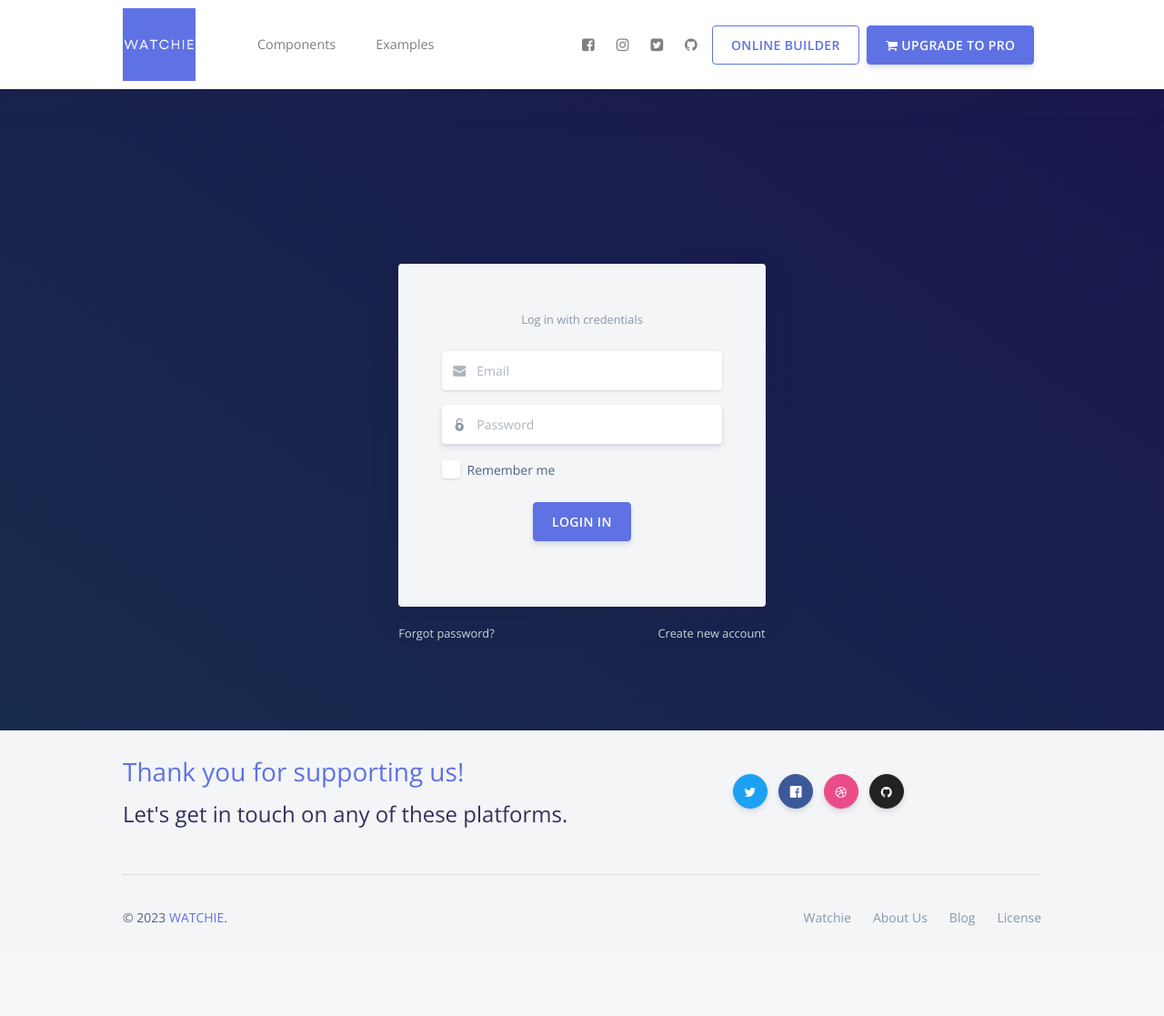
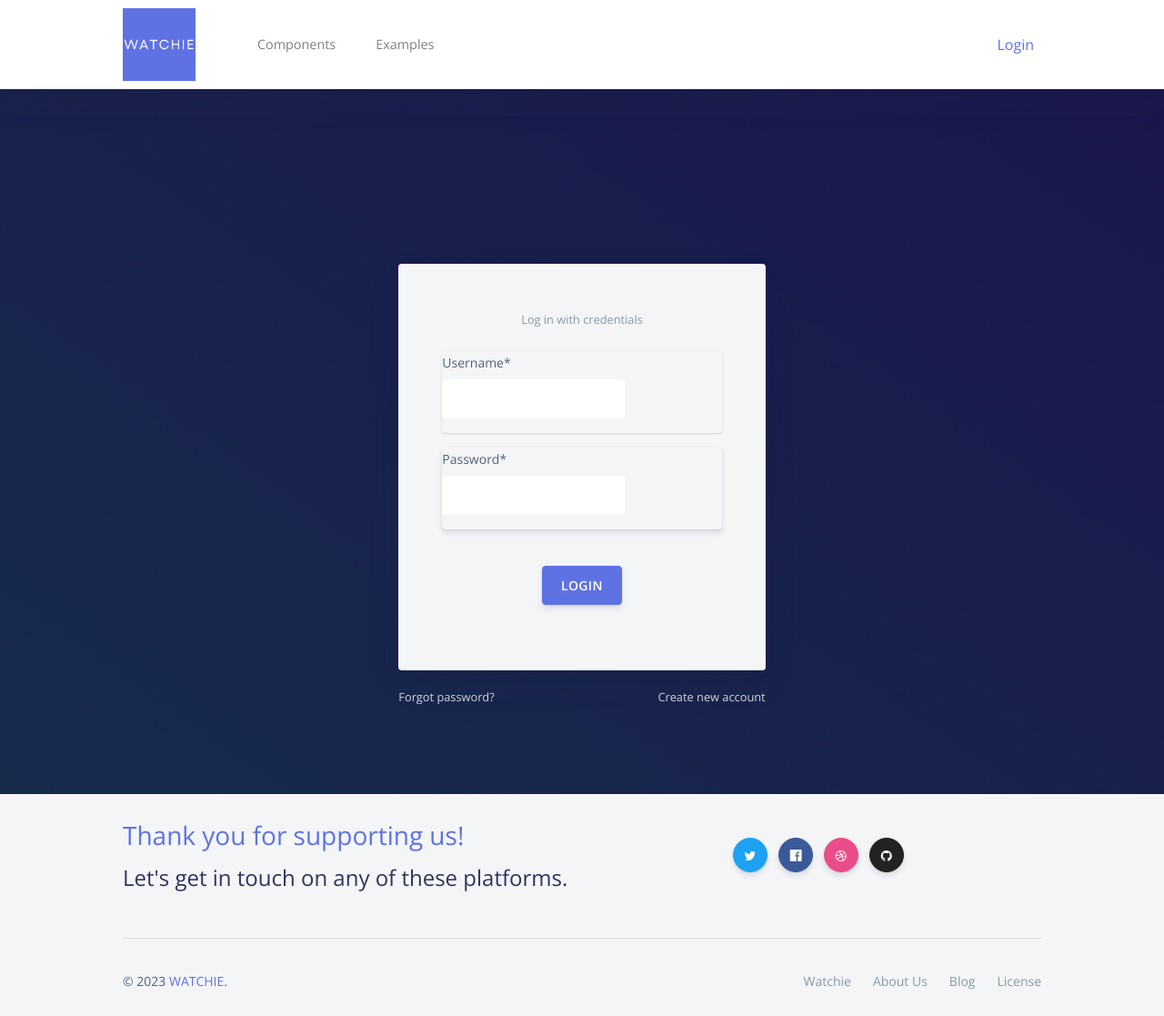
Before and after one commit to mohammed-manahi/watchie, a Django app: page /account/login/ in a window 1280 px wide. Shown: the whole page at 91% size. Before the commit the page ends 1047 px from the top, so only its background shows below. Run offline with Django 4.2, Linux system fonts and the light colour scheme; some libraries are stand-ins or nearby versions.

Commit message:
Set up login page using crispy forms

```diff
--- a/account/templates/base.html
+++ b/account/templates/base.html
@@ -14,6 +14,8 @@
     <!--     Fonts and icons     -->
     <link href="https://fonts.googleapis.com/css?family=Open+Sans:300,400,600,700" rel="stylesheet">
     <link href="https://use.fontawesome.com/releases/v5.0.6/css/all.css" rel="stylesheet">
+    <link rel="stylesheet" href="https://stackpath.bootstrapcdn.com/bootstrap/4.1.3/css/bootstrap.min.css"
+          integrity="sha384-MCw98/SFnGE8fJT3GXwEOngsV7Zt27NXFoaoApmYm81iuXoPkFOJwJ8ERdknLPMO" crossorigin="anonymous">
     <!-- Nucleo Icons -->
     <link href="{% static 'assets/css/nucleo-icons.css' %}" rel="stylesheet"/>
     <link href="{% static 'assets/css/nucleo-svg.css' %}" rel="stylesheet"/>
@@ -112,49 +114,15 @@
                 </li>
             </ul>
             <ul class="navbar-nav align-items-lg-center ml-lg-auto">
-                <li class="nav-item">
-                    <a class="nav-link nav-link-icon" href="https://www.facebook.com/CreativeTim/" target="_blank"
-                       data-toggle="tooltip" title="Like us on Facebook">
-                        <i class="fa fa-facebook-square"></i>
-                        <span class="nav-link-inner--text d-lg-none">Facebook</span>
-                    </a>
-                </li>
-                <li class="nav-item">
-                    <a class="nav-link nav-link-icon" href="https://www.instagram.com/creativetimofficial"
-                       target="_blank" data-toggle="tooltip" title="Follow us on Instagram">
-                        <i class="fa fa-instagram"></i>
-                        <span class="nav-link-inner--text d-lg-none">Instagram</span>
-                    </a>
-                </li>
-                <li class="nav-item">
-                    <a class="nav-link nav-link-icon" href="https://twitter.com/creativetim" target="_blank"
-                       data-toggle="tooltip" title="Follow us on Twitter">
-                        <i class="fa fa-twitter-square"></i>
-                        <span class="nav-link-inner--text d-lg-none">Twitter</span>
-                    </a>
-                </li>
-                <li class="nav-item">
-                    <a class="nav-link nav-link-icon" href="https://github.com/creativetimofficial/argon-design-system"
-                       target="_blank" data-toggle="tooltip" title="Star us on Github">
-                        <i class="fa fa-github"></i>
-                        <span class="nav-link-inner--text d-lg-none">Github</span>
-                    </a>
-                </li>
-                <li class="nav-item">
-                    <a class="btn btn-outline-primary" href="https://www.creative-tim.com/builder/argon"
-                       target="_blank">
-                        <span class="nav-link-inner--text">Online Builder</span>
-                    </a>
-                </li>
-                <li class="nav-item d-none d-lg-block">
-                    <a href="https://www.creative-tim.com/product/argon-design-system-pro?ref=ads-upgrade-pro"
-                       target="_blank" class="btn btn-primary btn-icon">
-              <span class="btn-inner--icon">
-                <i class="fa fa-shopping-cart"></i>
-              </span>
-                        <span class="nav-link-inner--text">Upgrade to PRO</span>
-                    </a>
-                </li>
+                {% if request.user.is_authenticated %}
+                    <li class="nav-item">
+                        Welcome back {{ reques.user.first_name|default:request.user.username|capfirst }}
+                    </li>
+                {% else %}
+                    <li class="nav-item">
+                        <a href="{% url 'account:login' %}">Login</a>
+                    </li>
+                {% endif %}
             </ul>
         </div>
     </div>
--- a/account/templates/registration/login.html
+++ b/account/templates/registration/login.html
@@ -15,30 +15,21 @@
                             <div class="text-center text-muted mb-4">
                                 <small>Log in with credentials</small>
                             </div>
-                            <form role="form">
+                            <form role="form" action="{% url 'account:login' %}" method="post">
+                                {% csrf_token %}
                                 <div class="form-group mb-3">
                                     <div class="input-group input-group-alternative">
-                                        <div class="input-group-prepend">
-                                            <span class="input-group-text"><i class="ni ni-email-83"></i></span>
-                                        </div>
-                                        <input class="form-control" placeholder="Email" type="email">
+                                        {{ form.username|as_crispy_field }}
                                     </div>
                                 </div>
                                 <div class="form-group focused">
                                     <div class="input-group input-group-alternative">
-                                        <div class="input-group-prepend">
-                                            <span class="input-group-text"><i class="ni ni-lock-circle-open"></i></span>
-                                        </div>
-                                        <input class="form-control" placeholder="Password" type="password">
+                                        {{ form.password|as_crispy_field }}
                                     </div>
                                 </div>
-                                <div class="custom-control custom-control-alternative custom-checkbox">
-                                    <input class="custom-control-input" id=" customCheckLogin" type="checkbox">
-                                    <label class="custom-control-label"
-                                           for=" customCheckLogin"><span>Remember me</span></label>
-                                </div>
                                 <div class="text-center">
-                                    <button type="button" class="btn btn-primary my-4">Login in</button>
+                                    <input type="hidden" name="next" value="{{ next }}">
+                                    <input type="submit" value="Login" class="btn btn-primary my-4">
                                 </div>
                             </form>
                         </div>
--- a/requirements.txt
+++ b/requirements.txt
@@ -1,5 +1,6 @@
 asgiref==3.6.0
 Django==4.1.5
+django-crispy-forms==1.14.0
 pep8==1.7.1
 Pillow==9.4.0
 psycopg2-binary==2.9.5
```
Also changed, not shown: other parts of account/templates/registration/login.html (+1 -18 lines), watchie/settings.py (+10 -0 lines), 2 other files.
